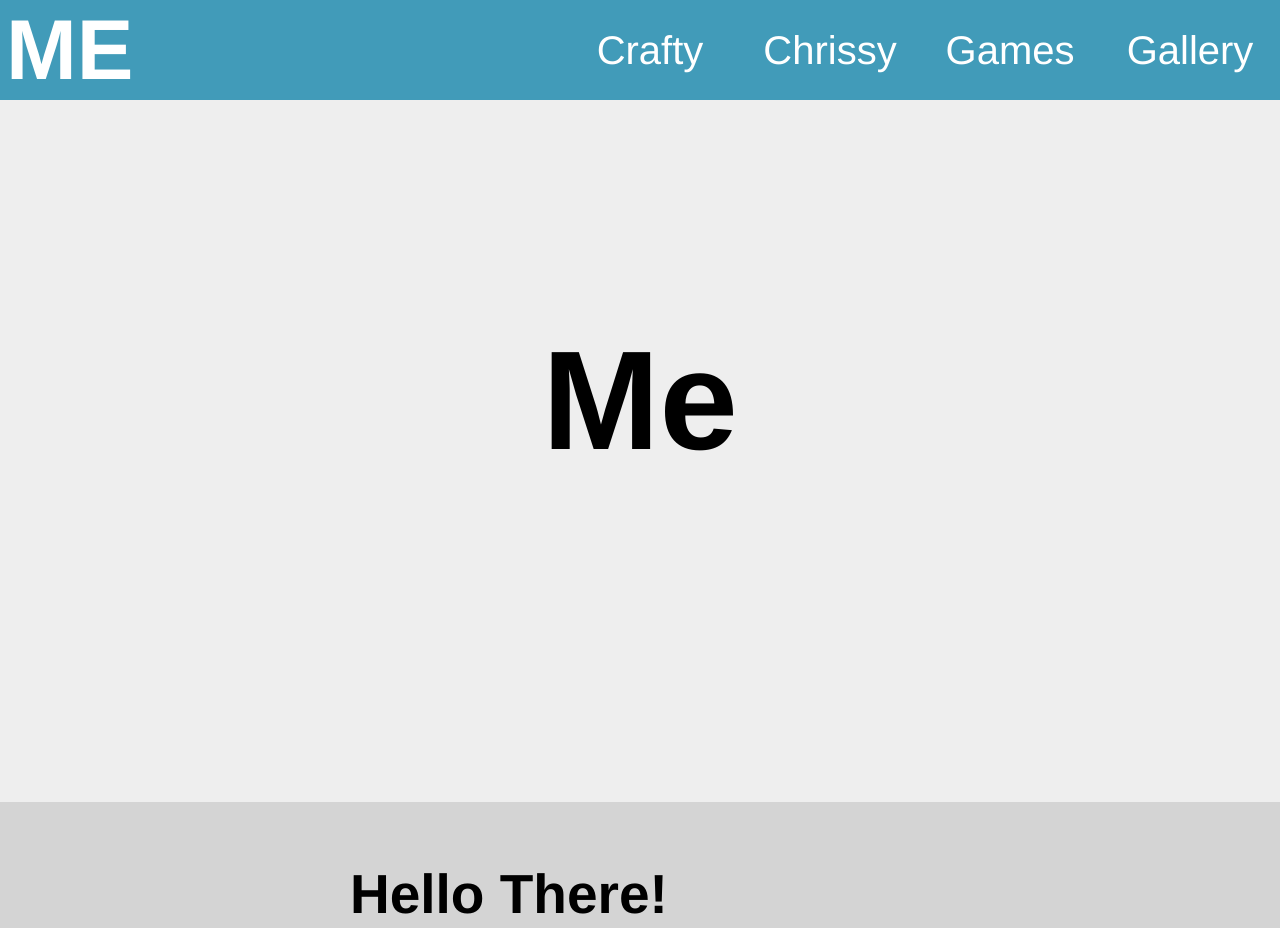
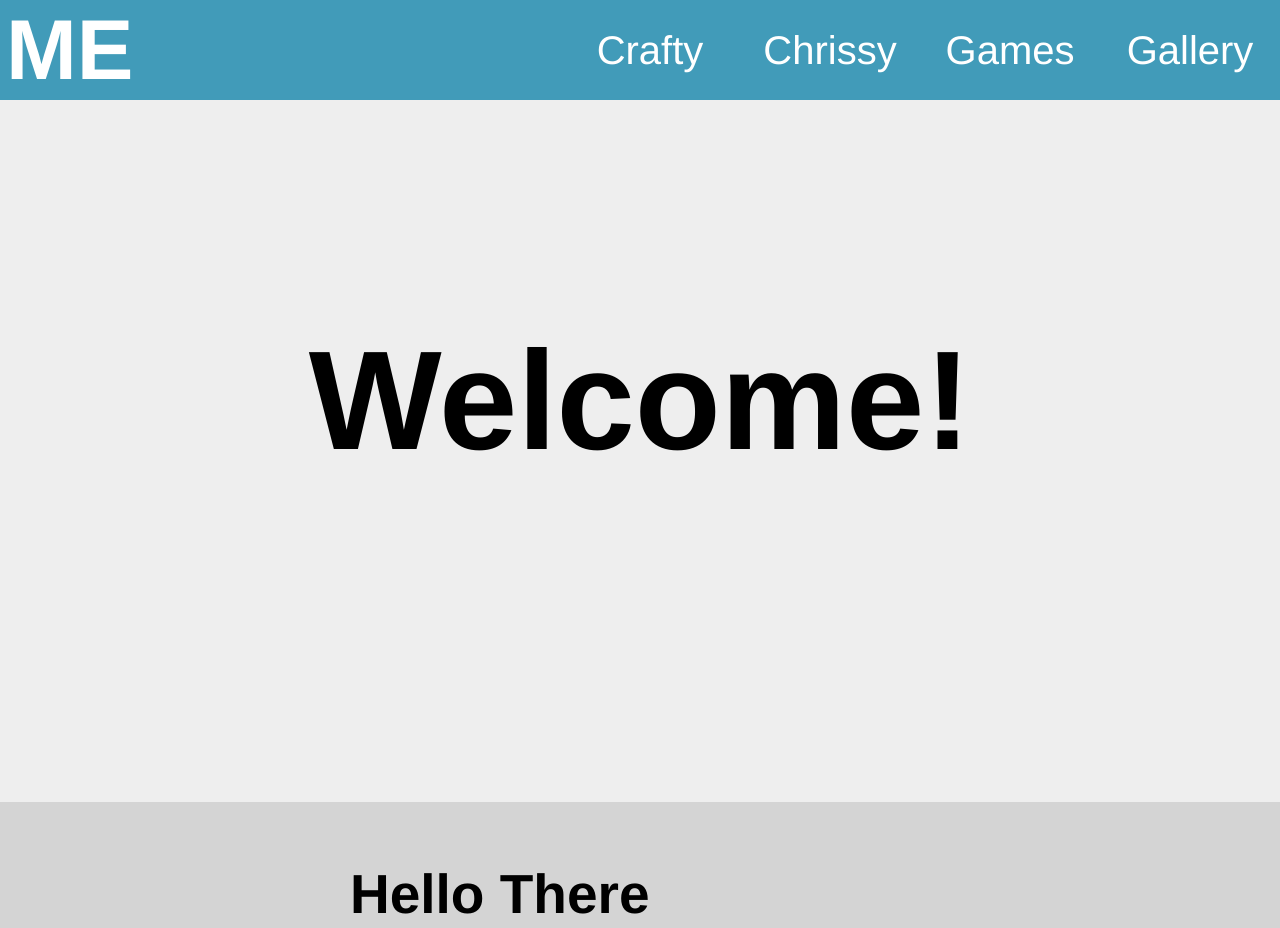
Before and after one commit to Christian-Irvine/svelte_2023_webdev1, a SvelteKit app: page / in a window 1280 px wide. Shown: the top 928 px of the page. Built offline with nearby package versions, Linux system fonts and the light colour scheme.

Commit message:
Changed ''Me'' to Welcome!

```diff
--- a/src/routes/+page.svelte
+++ b/src/routes/+page.svelte
@@ -4,12 +4,12 @@
 </script>
 
 <div class="title-div">
-    <h1>Me</h1>
+    <h1>Welcome!</h1>
 </div>
 
 <div class="page">
     <Article
-        heading="Hello There!";
+        heading="Hello There";
         text="I am Christian and this website is all about me and my various usernames on the internet. From Chrissy Fresh and my music to CraftyMCFish and my minecraft youtube videos."
     />
 
```
